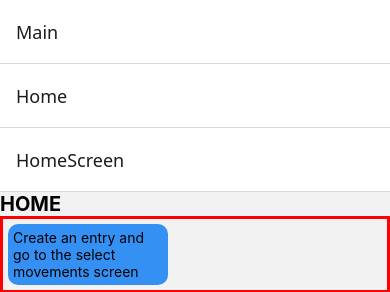
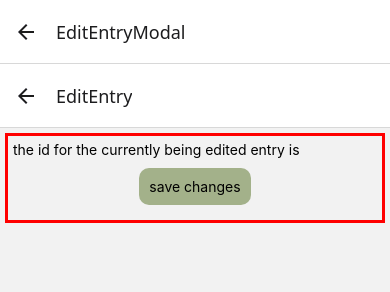
Before and after one commit to rileydrellishak/front-end-movemento, a React Native app in the folder movemento/: screen /EditEntryModal in a window 390 px wide. Shown: the top 292 px of the page. Built offline with nearby package versions, Linux system fonts and the light colour scheme; no server answers.

Commit message:
creates and implements a modal to pop up to edit a journal entry

```diff
--- a/movemento/api/utilities.js
+++ b/movemento/api/utilities.js
@@ -43,4 +43,9 @@ const deleteJournalEntryAPI = (user_id, entry_id) => {
   .catch(error => console.log(error))
 }
 
-export { convertMovementFromAPI, convertUserFromAPI, getAllModelsAPI, createJournalEntryAPI, getAllJournalEntriesForUserAPI, deleteJournalEntryAPI };
+const updateJournalEntryAPI = (user_id, entry_id, updates) => {
+  return axios.patch(`${kBaseURL}/users/${user_id}/entries/${entry_id}`, updates)
+  .catch(error => console.log(error))
+}
+
+export { convertMovementFromAPI, convertUserFromAPI, getAllModelsAPI, createJournalEntryAPI, getAllJournalEntriesForUserAPI, deleteJournalEntryAPI, updateJournalEntryAPI };
--- a/movemento/components/containers/EntriesContainer.js
+++ b/movemento/components/containers/EntriesContainer.js
@@ -2,7 +2,7 @@ import { ScrollView, Text } from 'react-native'
 import ContainerStyles from '../../styles/Containers';
 import Entry from './Entry';
 
-const EntriesContainer = ({ deleteEntry, data }) => {
+const EntriesContainer = ({ handleEditEntryButton, deleteEntry, data }) => {
 
   const renderEntries = data.map((entry) => {
     return (
@@ -16,6 +16,7 @@ const EntriesContainer = ({ deleteEntry, data }) => {
         moods_before={entry.moods_before}
         moods_after={entry.moods_after}
         onDeleteEntry={deleteEntry}
+        onEditEntry={handleEditEntryButton}
         />
     )
   })
--- a/movemento/components/containers/Entry.js
+++ b/movemento/components/containers/Entry.js
@@ -2,7 +2,7 @@ import { View, Text, Pressable } from 'react-native'
 import ContainerStyles from '../../styles/Containers'
 import ButtonStyles from '../../styles/Buttons'
 
-const Entry = ({ id, user_id, reflection, moods_before, moods_after, movements, created_at, onDeleteEntry }) => {
+const Entry = ({ id, user_id, reflection, moods_before, moods_after, movements, created_at, onDeleteEntry, onEditEntry }) => {
 
   const objectNames = (obj) => {
     return obj.name
@@ -31,7 +31,7 @@ const Entry = ({ id, user_id, reflection, moods_before, moods_after, movements,
       <Text>{moods_before_names}</Text>
       <Text>{moods_after_names}</Text>
       <Text>{reflection}</Text>
-      <Pressable style={[ButtonStyles.base, ButtonStyles.debugging]}>
+      <Pressable style={[ButtonStyles.base, ButtonStyles.debugging]} onPress={onEditEntry}>
         <Text>edit entry</Text>
       </Pressable>
       <Pressable style={[ButtonStyles.base, ButtonStyles.debugging]}
--- /dev/null
+++ b/movemento/navigation/EditEntryStack.js
@@ -0,0 +1,14 @@
+import { createNativeStackNavigator } from '@react-navigation/native-stack';
+import EditEntryScreen from '../screens/EditEntryScreen';
+
+const Stack = createNativeStackNavigator();
+
+const EditEntryStack = () => {
+  return (
+    <Stack.Navigator initialRouteName='EditEntry'>
+      <Stack.Screen name='EditEntry' component={EditEntryScreen}/>
+    </Stack.Navigator>
+  )
+}
+
+export default EditEntryStack;
--- a/movemento/navigation/EntriesStack.js
+++ b/movemento/navigation/EntriesStack.js
@@ -1,5 +1,7 @@
 import EntriesScreen from "../screens/EntriesScreen";
 import { createNativeStackNavigator } from '@react-navigation/native-stack';
+import EditEntryScreen from "../screens/EditEntryScreen";
+import EditEntryStack from "./EditEntryStack";
 
 const Stack = createNativeStackNavigator();
 
@@ -7,6 +9,7 @@ const EntriesStack = () => {
   return (
     <Stack.Navigator>
       <Stack.Screen name='Entries' component={EntriesScreen}/>
+      <Stack.Screen name='EditEntryStack' component={EditEntryStack} options={{ headerShown: false, unmountOnBlur: true}}/>
     </Stack.Navigator>
   )
 }
--- a/movemento/navigation/RootStack.js
+++ b/movemento/navigation/RootStack.js
@@ -1,6 +1,8 @@
 import TabNavigator from "./TabNavigator";
 import { createNativeStackNavigator } from '@react-navigation/native-stack';
 import CreateEntryStack from "./CreateEntryStack";
+import EditEntryScreen from "../screens/EditEntryScreen";
+import EditEntryStack from "./EditEntryStack";
 
 const RootStack = createNativeStackNavigator();
 
@@ -9,6 +11,7 @@ const RootNavigator = () => {
     <RootStack.Navigator>
       <RootStack.Screen name='Main' component={TabNavigator}/>
       <RootStack.Screen name='CreateEntryModal' component={CreateEntryStack} options={{ presentation: 'modal'}}/>
+      <RootStack.Screen name='EditEntryModal' component={EditEntryStack} options={{ presentation: 'modal' }}/>
     </RootStack.Navigator>
   )
 }
--- /dev/null
+++ b/movemento/screens/EditEntryScreen.js
@@ -0,0 +1,16 @@
+import { View, Text, Pressable } from 'react-native'
+import ButtonStyles from '../styles/Buttons'
+import ContainerStyles from '../styles/Containers'
+
+const EditEntryScreen = () => {
+  return (
+    <View style={[ContainerStyles.debugging, ContainerStyles.entry]}>
+      <Text>the id for the currently being edited entry is </Text>
+      <Pressable style={[ButtonStyles.base, ButtonStyles.save]}>
+        <Text>save changes</Text>
+      </Pressable>
+    </View>
+  )
+}
+
+export default EditEntryScreen;
--- a/movemento/screens/EntriesScreen.js
+++ b/movemento/screens/EntriesScreen.js
@@ -2,7 +2,7 @@ import { View, Text, Pressable } from 'react-native'
 import { useNavigation } from '@react-navigation/native'
 import EntriesContainer from '../components/containers/EntriesContainer';
 import { useState, useEffect } from 'react'
-import { getAllJournalEntriesForUserAPI, deleteJournalEntryAPI } from '../api/utilities';
+import { getAllJournalEntriesForUserAPI, deleteJournalEntryAPI, updateJournalEntryAPI } from '../api/utilities';
 import { useData } from '../context/DataContext';
 
 const EntriesScreen = () => {
@@ -33,6 +33,10 @@ const EntriesScreen = () => {
       });
   }
 
+  const handleEditEntryButton = () => {
+    navigation.navigate('EditEntryModal')
+  }
+
   if (loading) {
     return (
       <Text>Loading entries...</Text>
@@ -41,7 +45,7 @@ const EntriesScreen = () => {
 
   return(
     <View>
-      <EntriesContainer data={entries} deleteEntry={deleteEntry}/>
+      <EntriesContainer handleEditEntryButton={handleEditEntryButton} data={entries} deleteEntry={deleteEntry}/>
     </View>
   )
 }
```
